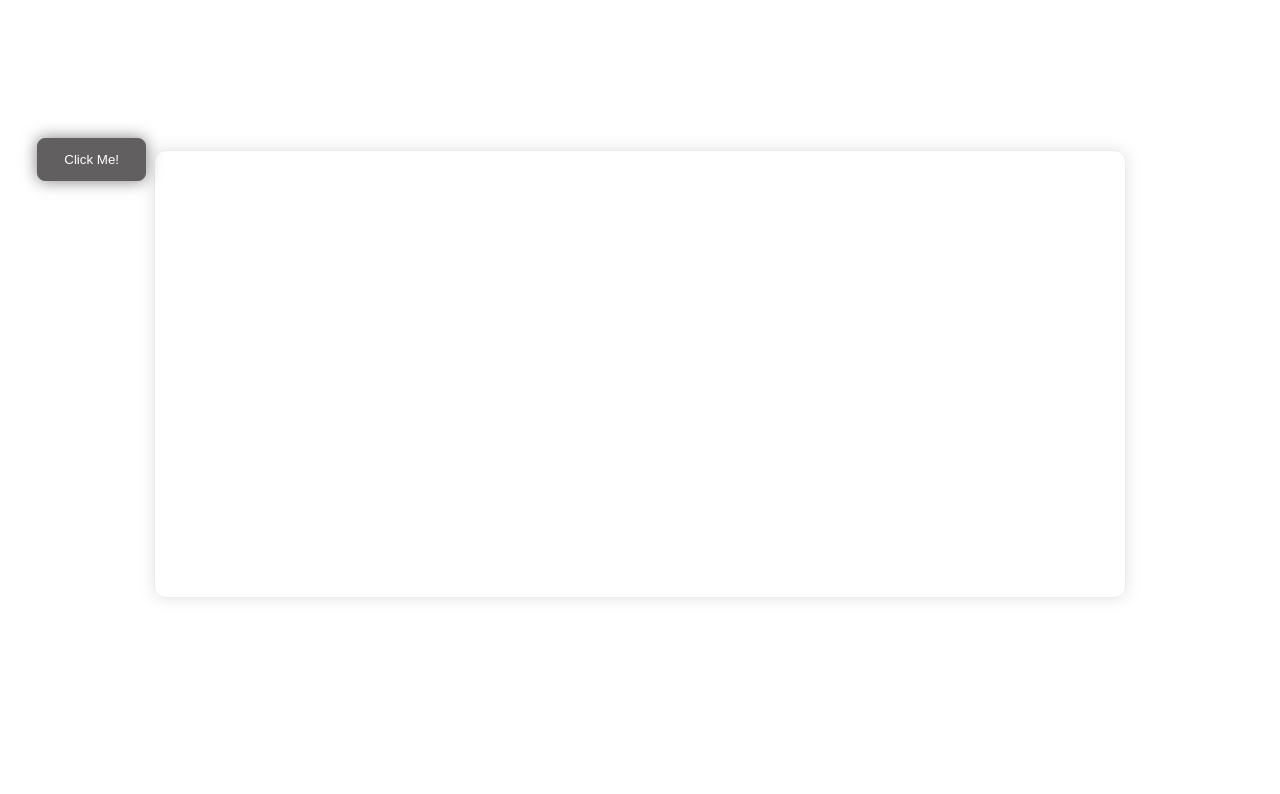
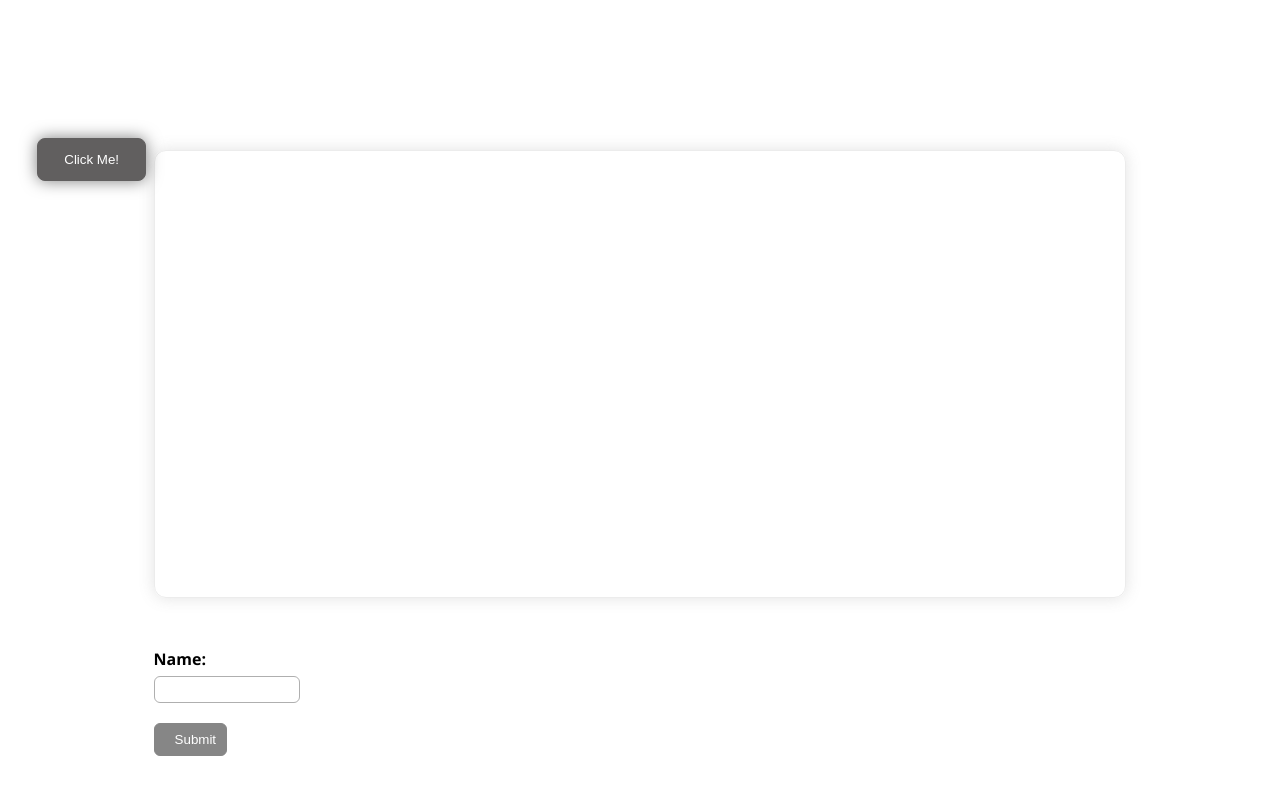
Before and after one commit to swandevagency/practice-git, a Nuxt app in the folder git/: page / in a window 1280 px wide. Shown: the top 794 px of the page. Built offline with nearby package versions, Linux system fonts and the light colour scheme.

Commit message:
NameInput's elements & styles

```diff
--- a/git/components/NameInput.vue
+++ b/git/components/NameInput.vue
@@ -1,13 +1,48 @@
 <template>
-
+  <div>
+    <form>
+      <label for="name">Name:</label>
+      <input type="text" id="name" />
+      <button>Submit</button>
+    </form>
+  </div>
 </template>
 
 <script>
-export default {
-
-}
+export default {}
 </script>
 
-<style>
+<style scoped>
+form {
+  width: 15%;
+  display: flex;
+  flex-direction: column;
+  margin-top: 50px;
+}
 
+label {
+  font-weight: 700;
+}
+
+input {
+  padding: 5px 5px;
+  margin: 6px 0 20px;
+  border: 1px solid rgb(175, 175, 175);
+  border-radius: 6px;
+}
+
+button {
+  width: 50%;
+  padding: 8px 20px;
+  background-color: rgb(134, 134, 134);
+  border: 1px solid rgb(134, 134, 134);
+  color: white;
+  border-radius: 6px;
+  cursor: pointer;
+}
+
+button:hover {
+  background-color: rgb(150, 150, 150);
+  border: 1px solid rgb(150, 150, 150);
+}
 </style>
```
